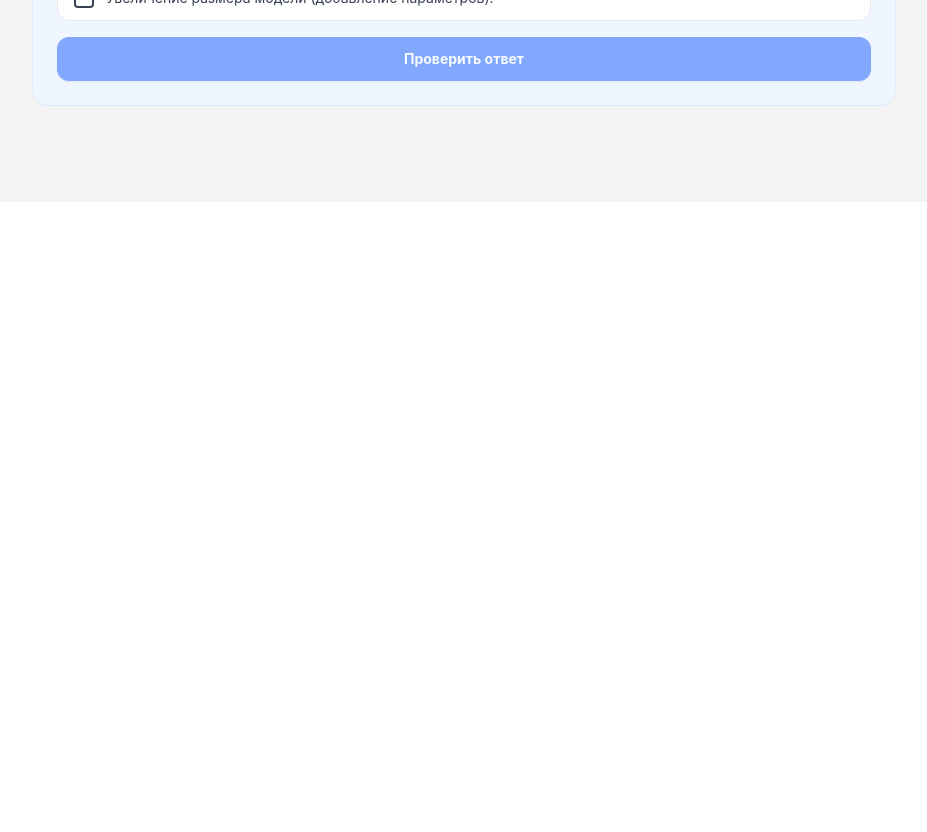
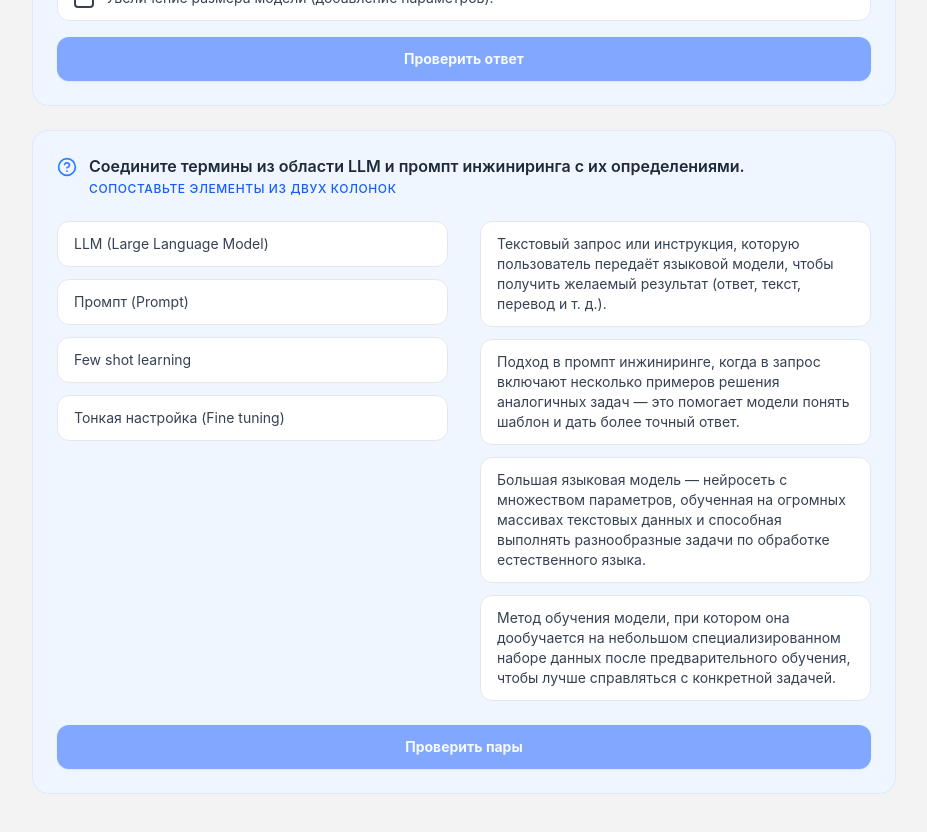
Before and after one commit to miklyaev/Prompt-Engineering-Portal, a React (Vite) app: page /tests in a window 1280 px wide. Shown: the part 1100-1932 px from the top of the page, without its empty margins (176-1103 px from the left). Before the commit the page ends 1302 px from the top, so only its background shows below. Built offline with nearby package versions, Linux system fonts and the light colour scheme.

Commit message:
MatchPairs

```diff
--- /dev/null
+++ b/src/components/MatchPairs.tsx
@@ -0,0 +1,162 @@
+import React, { useState, useEffect } from 'react';
+import { HelpCircle, CheckCircle, XCircle, RefreshCw } from 'lucide-react';
+
+interface Pair {
+  id: string;
+  text: string;
+}
+
+interface MatchPairsProps {
+  question: string;
+  leftItems: Pair[];
+  rightItems: Pair[];
+  correctMapping: Record<string, string>; // leftId -> rightId
+  className?: string;
+}
+
+const MatchPairs: React.FC<MatchPairsProps> = ({
+  question,
+  leftItems,
+  rightItems,
+  correctMapping,
+  className = "my-8",
+}) => {
+  const [selectedLeft, setSelectedLeft] = useState<string | null>(null);
+  const [matches, setMatches] = useState<Record<string, string>>({});
+  const [isSubmitted, setIsSubmitted] = useState(false);
+  const [shuffledRight, setShuffledRight] = useState<Pair[]>([]);
+
+  useEffect(() => {
+    setShuffledRight([...rightItems].sort(() => Math.random() - 0.5));
+  }, [rightItems]);
+
+  const handleLeftClick = (id: string) => {
+    if (isSubmitted) return;
+    setSelectedLeft(id === selectedLeft ? null : id);
+  };
+
+  const handleRightClick = (rightId: string) => {
+    if (isSubmitted || !selectedLeft) return;
+
+    const newMatches = { ...matches };
+    // Если этот правый элемент уже был соединен, удаляем старую связь
+    Object.keys(newMatches).forEach(key => {
+      if (newMatches[key] === rightId) delete newMatches[key];
+    });
+
+    newMatches[selectedLeft] = rightId;
+    setMatches(newMatches);
+    setSelectedLeft(null);
+  };
+
+  const handleReset = () => {
+    setMatches({});
+    setSelectedLeft(null);
+    setIsSubmitted(false);
+    setShuffledRight([...rightItems].sort(() => Math.random() - 0.5));
+  };
+
+  const handleSubmit = () => {
+    if (Object.keys(matches).length === leftItems.length) {
+      setIsSubmitted(true);
+    }
+  };
+
+  const isAllCorrect = Object.entries(matches).every(
+    ([leftId, rightId]) => correctMapping[leftId] === rightId
+  ) && Object.keys(matches).length === leftItems.length;
+
+  return (
+    <div className={`${className} bg-blue-50 border border-blue-100 rounded-2xl p-6 space-y-6`}>
+      <div className="flex items-start gap-3">
+        <HelpCircle size={20} className="text-blue-500 mt-0.5 shrink-0" />
+        <div className="space-y-1">
+          <p className="font-semibold text-gray-800 text-base leading-snug">{question}</p>
+          <p className="text-xs text-blue-600 font-medium uppercase tracking-wider">Сопоставьте элементы из двух колонок</p>
+        </div>
+      </div>
+
+      <div className="grid grid-cols-1 md:grid-cols-2 gap-8 relative">
+        {/* Левая колонка */}
+        <div className="space-y-3">
+          {leftItems.map((item) => (
+            <button
+              key={item.id}
+              onClick={() => handleLeftClick(item.id)}
+              disabled={isSubmitted}
+              className={`w-full text-left px-4 py-3 rounded-xl border text-sm transition-all duration-200 focus:outline-none ring-offset-2 focus:ring-2 focus:ring-blue-500 ${
+                selectedLeft === item.id
+                  ? 'border-blue-500 bg-blue-100 text-blue-700 shadow-sm'
+                  : matches[item.id]
+                    ? 'border-green-200 bg-green-50 text-green-700'
+                    : 'border-gray-200 bg-white text-gray-700 hover:border-blue-300'
+              } ${isSubmitted ? 'cursor-default' : 'cursor-pointer'}`}
+            >
+              <div className="flex items-center justify-between">
+                <span>{item.text}</span>
+                {matches[item.id] && !isSubmitted && <div className="w-2 h-2 rounded-full bg-green-500" />}
+              </div>
+            </button>
+          ))}
+        </div>
+
+        {/* Правая колонка */}
+        <div className="space-y-3">
+          {shuffledRight.map((item) => {
+            const matchedLeftId = Object.keys(matches).find(key => matches[key] === item.id);
+            const isCorrect = isSubmitted && matchedLeftId && correctMapping[matchedLeftId] === item.id;
+            const isWrong = isSubmitted && matchedLeftId && correctMapping[matchedLeftId] !== item.id;
+
+            return (
+              <button
+                key={item.id}
+                onClick={() => handleRightClick(item.id)}
+                disabled={isSubmitted}
+                className={`w-full text-left px-4 py-3 rounded-xl border text-sm transition-all duration-200 focus:outline-none ring-offset-2 focus:ring-2 focus:ring-blue-500 ${
+                  matchedLeftId
+                    ? isCorrect
+                      ? 'border-green-500 bg-green-50 text-green-800'
+                      : isWrong
+                        ? 'border-red-500 bg-red-50 text-red-800'
+                        : 'border-blue-500 bg-blue-50 text-blue-700'
+                    : 'border-gray-200 bg-white text-gray-700 hover:border-blue-300'
+                } ${isSubmitted ? 'cursor-default' : 'cursor-pointer'}`}
+              >
+                <div className="flex items-center gap-3">
+                  <span className="flex-1">{item.text}</span>
+                  {isCorrect && <CheckCircle size={16} className="text-green-500 shrink-0" />}
+                  {isWrong && <XCircle size={16} className="text-red-500 shrink-0" />}
+                </div>
+              </button>
+            );
+          })}
+        </div>
+      </div>
+
+      {!isSubmitted ? (
+        <button
+          onClick={handleSubmit}
+          disabled={Object.keys(matches).length !== leftItems.length}
+          className="w-full py-3 bg-blue-600 text-white rounded-xl font-bold text-sm hover:bg-blue-700 disabled:opacity-50 disabled:cursor-not-allowed transition-colors shadow-sm"
+        >
+          Проверить пары
+        </button>
+      ) : (
+        <div className="flex flex-col sm:flex-row items-center justify-between gap-4 pt-2">
+          <p className={`text-sm font-medium ${isAllCorrect ? 'text-green-700' : 'text-red-700'}`}>
+            {isAllCorrect ? '✓ Отлично! Все пары сопоставлены верно.' : '✗ Есть ошибки в сопоставлении.'}
+          </p>
+          <button
+            onClick={handleReset}
+            className="flex items-center gap-2 text-xs text-blue-600 hover:text-blue-800 underline underline-offset-2 focus:outline-none"
+          >
+            <RefreshCw size={14} />
+            Попробовать снова
+          </button>
+        </div>
+      )}
+    </div>
+  );
+};
+
+export default MatchPairs;
--- a/src/data/tests.json
+++ b/src/data/tests.json
@@ -28,6 +28,53 @@
 				2,
 				3
 			]
+		},
+		{
+			"id": "st-3",
+			"type": "match-pairs",
+			"question": "Соедините термины из области LLM и промпт инжиниринга с их определениями.",
+			"leftItems": [
+				{
+					"id": "1",
+					"text": "LLM (Large Language Model)"
+				},
+				{
+					"id": "2",
+					"text": "Промпт (Prompt)"
+				},
+				{
+					"id": "3",
+					"text": "Few shot learning"
+				},
+				{
+					"id": "4",
+					"text": "Тонкая настройка (Fine tuning)"
+				}
+			],
+			"rightItems": [
+				{
+					"id": "A",
+					"text": "Метод обучения модели, при котором она дообучается на небольшом специализированном наборе данных после предварительного обучения, чтобы лучше справляться с конкретной задачей."
+				},
+				{
+					"id": "B",
+					"text": "Большая языковая модель — нейросеть с множеством параметров, обученная на огромных массивах текстовых данных и способная выполнять разнообразные задачи по обработке естественного языка."
+				},
+				{
+					"id": "C",
+					"text": "Подход в промпт инжиниринге, когда в запрос включают несколько примеров решения аналогичных задач — это помогает модели понять шаблон и дать более точный ответ."
+				},
+				{
+					"id": "D",
+					"text": "Текстовый запрос или инструкция, которую пользователь передаёт языковой модели, чтобы получить желаемый результат (ответ, текст, перевод и т. д.)."
+				}
+			],
+			"correctMapping": {
+				"1": "B",
+				"2": "D",
+				"3": "C",
+				"4": "A"
+			}
 		}
 	]
 }
--- a/src/pages/TestsPage.tsx
+++ b/src/pages/TestsPage.tsx
@@ -2,6 +2,7 @@ import React from 'react';
 import ProgressBar from '../components/ProgressBar';
 import SingleChoice from '../components/SingleChoice';
 import MultipleChoice from '../components/MultipleChoice';
+import MatchPairs from '../components/MatchPairs';
 import testsData from '../data/tests.json';
 
 const TestsPage: React.FC = () => {
@@ -58,6 +59,19 @@ const TestsPage: React.FC = () => {
               );
             }
 
+            if (test.type === 'match-pairs') {
+              return (
+                <MatchPairs
+                  key={test.id}
+                  question={test.question}
+                  leftItems={test.leftItems!}
+                  rightItems={test.rightItems!}
+                  correctMapping={test.correctMapping!}
+                  className="my-0"
+                />
+              );
+            }
+
             return null;
           })}
         </div>
```
